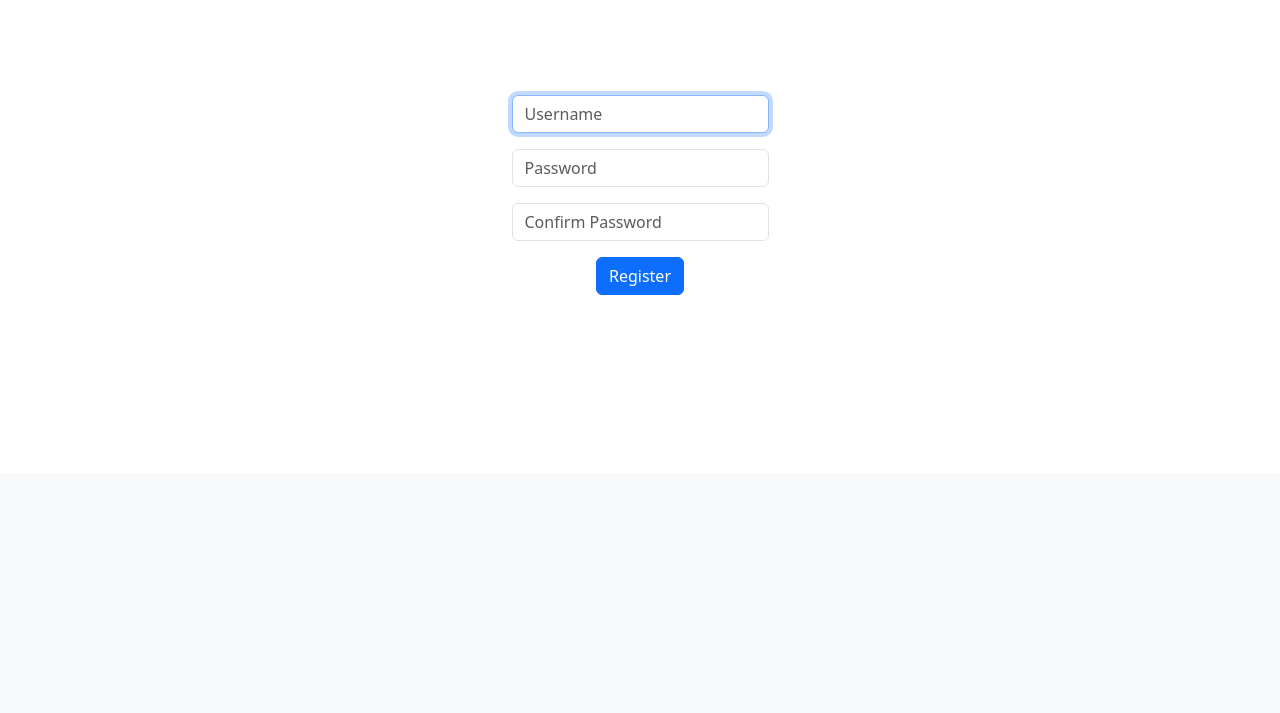
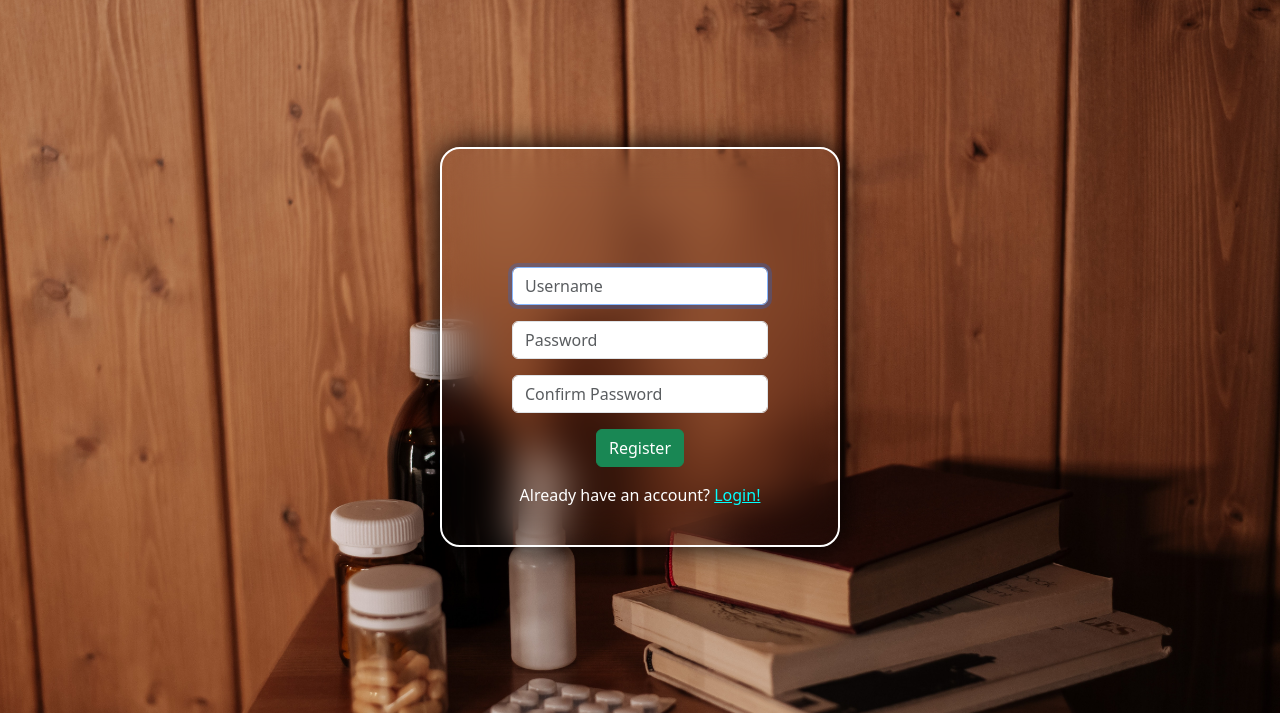
Before and after one commit to Thiagoalves033/Final_Project, a Flask app: page /register in a window 1280 px wide. Shown: the part 327-1040 px from the top of the page. Before the commit the page ends 622 px from the top, so only its background shows below. Run offline with Flask 3, Linux system fonts and the light colour scheme; grey boxes are pictures that could not be loaded.

Commit message:
Login and Register pages completed

```diff
--- a/static/style.css
+++ b/static/style.css
@@ -2,6 +2,26 @@
     background-image: url(./images/bg1.jpg);
     background-size: cover;
 }
+
+.bg-2 {
+    background-image: url(./images/bg2.jpg);
+    background-size: cover;
+    background-repeat: no-repeat;
+    min-height: calc(100vh - 86px);
+}
+
+.bg-3 {
+    background-image: url(./images/bg3.jpg);
+    background-size: cover;
+    background-repeat: no-repeat;
+    min-height: calc(100vh - 86px);
+}
+
+.wrapper {
+    display: flex;
+    flex-direction: column;
+    justify-content: space-around;
+  }
 
 .header {
     padding: 250px;
@@ -29,6 +49,11 @@ h2 {
 }
 
 .tc {
+    text-align: center;
+}
+
+.justify-content-center {
+    padding-top: 100px;
     text-align: center;
 }
 
@@ -65,3 +90,22 @@ h2 {
     color: white;
     text-align: center
 }
+
+.logbox {
+    width: 400px;
+    height: 400px;
+    background: transparent;
+    border: 2px solid white;
+    border-radius: 20px;
+    backdrop-filter: blur(20px);
+    box-shadow: 0 0 30px black;
+    padding: 70px;
+}
+
+.logbox p {
+    color: white;
+}
+
+a {
+    color: aqua;
+}
--- a/templates/register.html
+++ b/templates/register.html
@@ -3,16 +3,21 @@
 {% block title %} Register {% endblock %}
 
 {% block main %}
+    <div class="bg-2">
+        <div class="container d-flex justify-content-center min mt-5">
+            <div class="logbox">
+                <form>
+                    <input class="form-control mt-5" type="text" placeholder="Username" id="username" autofocus autocomplete="off" required>
 
-<div class="container d-flex justify-content-center tc mt-5">
-    <form>
-        <input class="form-control mt-5" type="text" placeholder="Username" id="username" autofocus autocomplete="off" required>
+                    <input class="form-control mt-3" type="password" placeholder="Password" id="password" autocomplete="off" required>
 
-        <input class="form-control mt-3" type="password" placeholder="Password" id="password" autocomplete="off" required>
+                    <input class="form-control mt-3" type="password" placeholder="Confirm Password" id="confirmation" autocomplete="off" required>
 
-        <input class="form-control mt-3" type="password" placeholder="Confirm Password" id="confirmation" autocomplete="off" required>
+                    <button class="btn btn-success mt-3" type="submit">Register</button>
 
-        <button class="btn btn-primary mt-3" type="submit">Register</button>
-    </form>
-</div>
+                    <p class="mt-3">Already have an account? <a type="submit" href="/login">Login!</a></p>
+                </form>
+            </div>
+        </div>
+    </div>
 {% endblock %}
```
Also changed, not shown: templates/login.html (+13 -7 lines), static/images/bg2.jpg (added), static/images/bg3.jpg (added).
